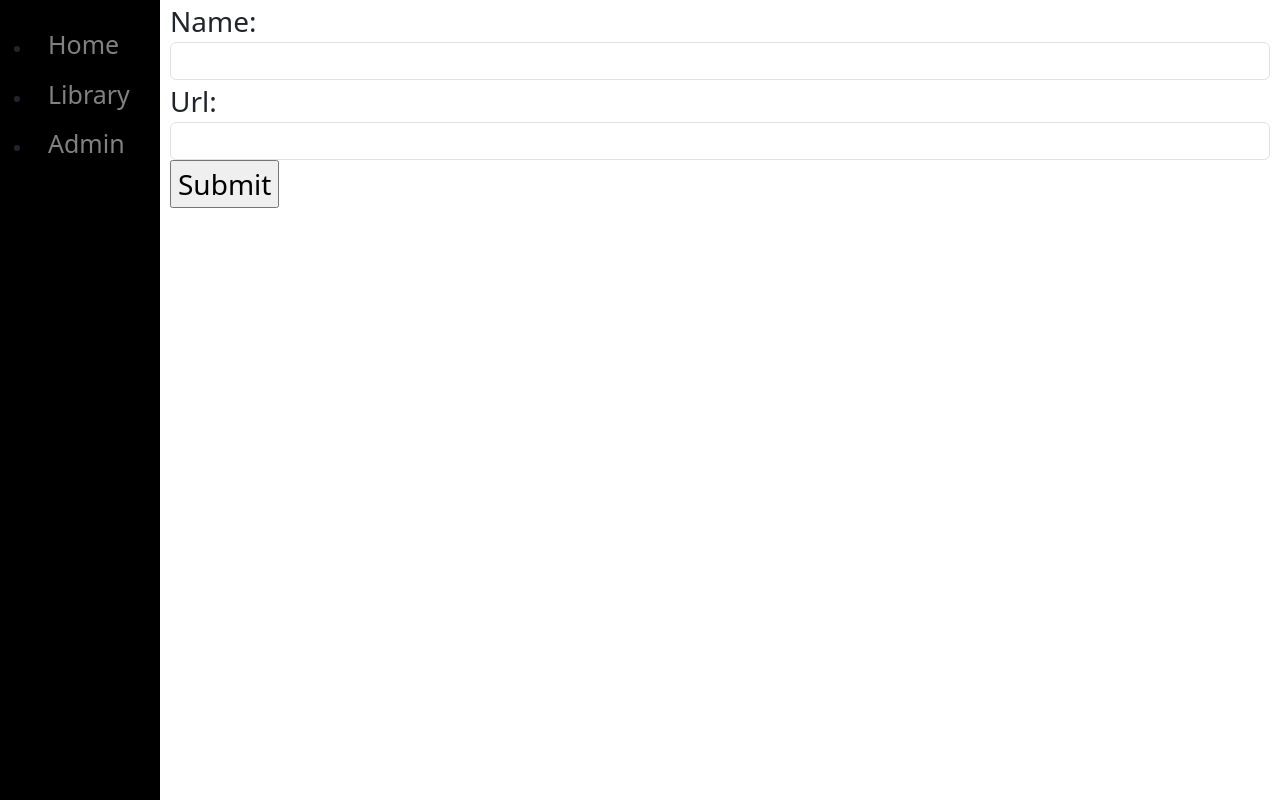
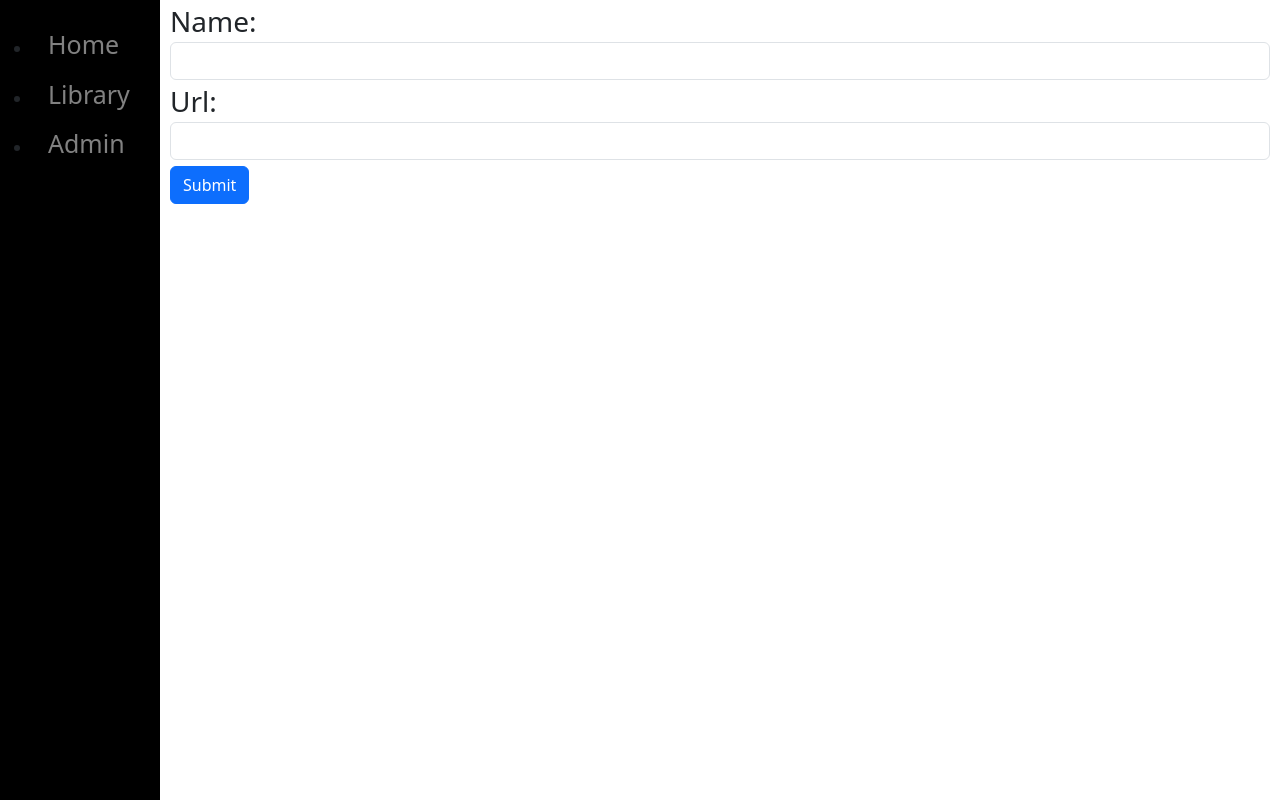
Before and after one commit to talhasimsek66/testProject, a Django app: page /library/ in a window 1280 px wide. Run offline with Django 5.2, Linux system fonts and the light colour scheme; some libraries are stand-ins or nearby versions.

Commit message:
Submit button bootstrapped.

```diff
--- a/library/templates/home.html
+++ b/library/templates/home.html
@@ -10,6 +10,6 @@
     <form action="save/" method="post">
         {% csrf_token %}
         {{ form }}
-        <input type="submit" value="Submit">
+        <button type="submit" class="btn btn-primary">Submit</button>
     </form>
 {% endblock %}
```
